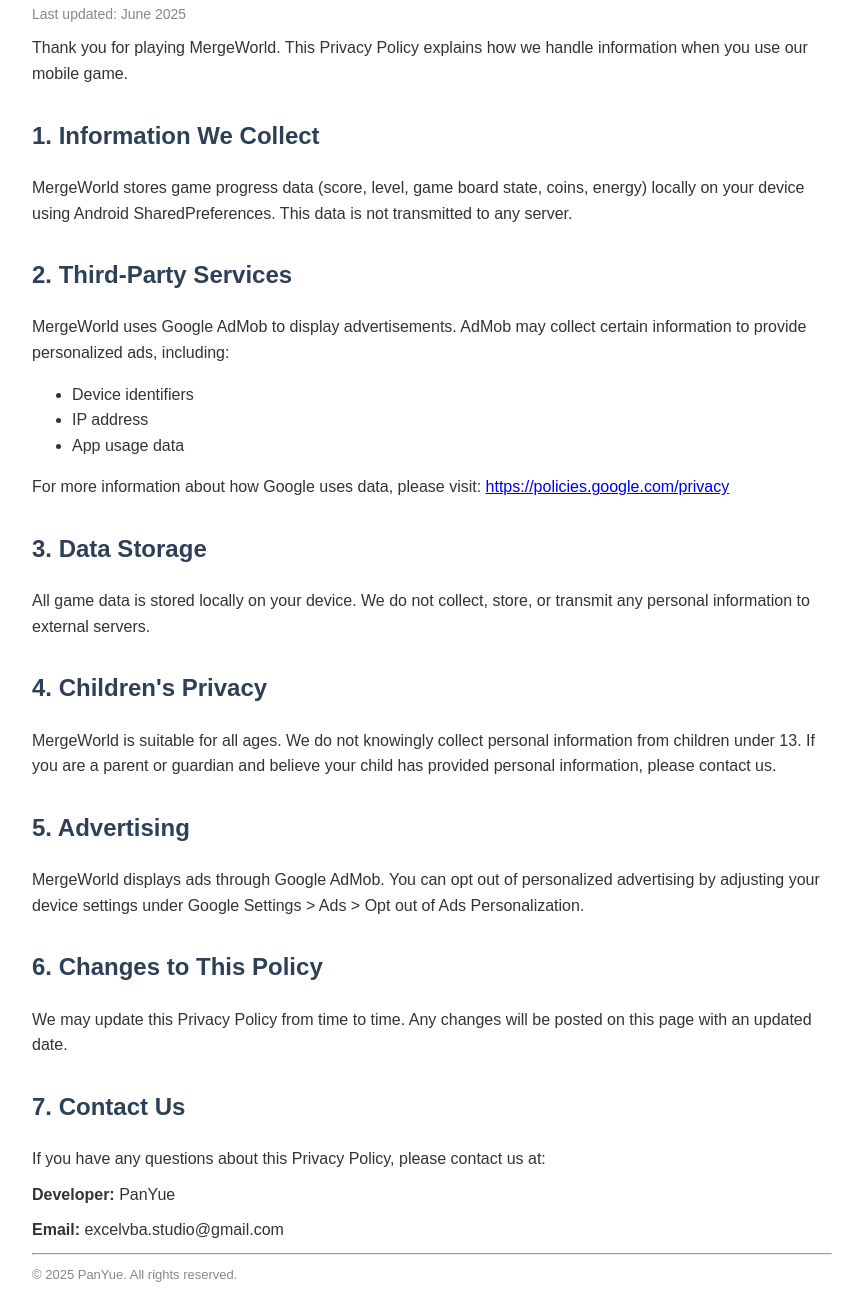
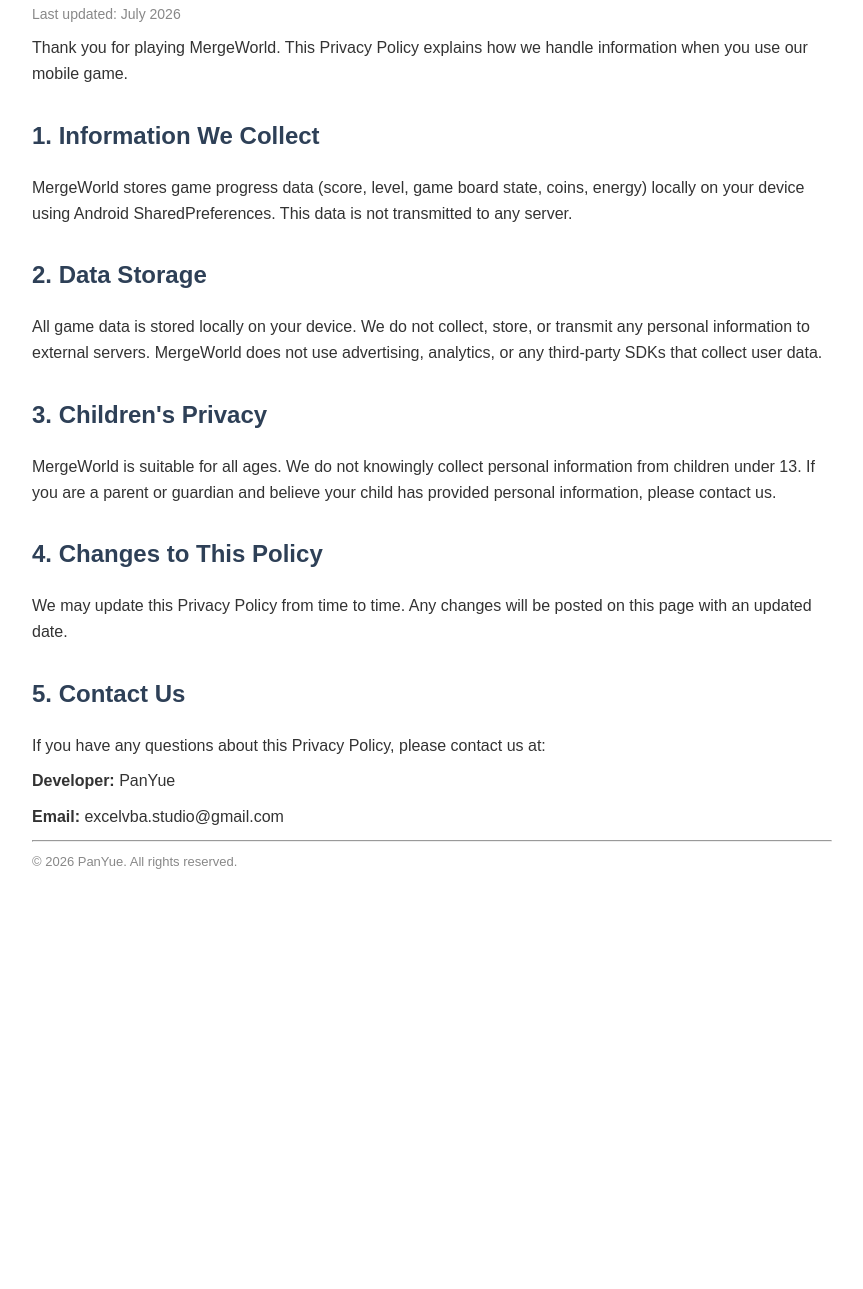
Before and after one commit to kleconsultancy/mergeworld-privacy, a plain HTML site: page index.html in a window 1280 px wide. Shown: the part 111-1400 px from the top of the page, without its empty margins (208-1071 px from the left). After the commit the page ends 1013 px from the top, so only its background shows below. Drawn offline with Linux system fonts and the light colour scheme.

Commit message:
Update index.html

```diff
--- a/index.html
+++ b/index.html
@@ -21,40 +21,21 @@
 </head>
 <body>
     <h1>🌸 MergeWorld - Privacy Policy</h1>
-    <p class="last-updated">Last updated: June 2025</p>
-
+    <p class="last-updated">Last updated: July 2026</p>
     <p>Thank you for playing MergeWorld. This Privacy Policy explains how we handle information when you use our mobile game.</p>
-
     <h2>1. Information We Collect</h2>
     <p>MergeWorld stores game progress data (score, level, game board state, coins, energy) locally on your device using Android SharedPreferences. This data is not transmitted to any server.</p>
-
-    <h2>2. Third-Party Services</h2>
-    <p>MergeWorld uses Google AdMob to display advertisements. AdMob may collect certain information to provide personalized ads, including:</p>
-    <ul>
-        <li>Device identifiers</li>
-        <li>IP address</li>
-        <li>App usage data</li>
-    </ul>
-    <p>For more information about how Google uses data, please visit: <a href="https://policies.google.com/privacy">https://policies.google.com/privacy</a></p>
-
-    <h2>3. Data Storage</h2>
-    <p>All game data is stored locally on your device. We do not collect, store, or transmit any personal information to external servers.</p>
-
-    <h2>4. Children's Privacy</h2>
+    <h2>2. Data Storage</h2>
+    <p>All game data is stored locally on your device. We do not collect, store, or transmit any personal information to external servers. MergeWorld does not use advertising, analytics, or any third-party SDKs that collect user data.</p>
+    <h2>3. Children's Privacy</h2>
     <p>MergeWorld is suitable for all ages. We do not knowingly collect personal information from children under 13. If you are a parent or guardian and believe your child has provided personal information, please contact us.</p>
-
-    <h2>5. Advertising</h2>
-    <p>MergeWorld displays ads through Google AdMob. You can opt out of personalized advertising by adjusting your device settings under Google Settings > Ads > Opt out of Ads Personalization.</p>
-
-    <h2>6. Changes to This Policy</h2>
+    <h2>4. Changes to This Policy</h2>
     <p>We may update this Privacy Policy from time to time. Any changes will be posted on this page with an updated date.</p>
-
-    <h2>7. Contact Us</h2>
+    <h2>5. Contact Us</h2>
     <p>If you have any questions about this Privacy Policy, please contact us at:</p>
     <p><strong>Developer:</strong> PanYue</p>
     <p><strong>Email:</strong> excelvba.studio@gmail.com</p>
-
     <hr>
-    <p style="color:#888; font-size:13px;">© 2025 PanYue. All rights reserved.</p>
+    <p style="color:#888; font-size:13px;">© 2026 PanYue. All rights reserved.</p>
 </body>
 </html>
```
